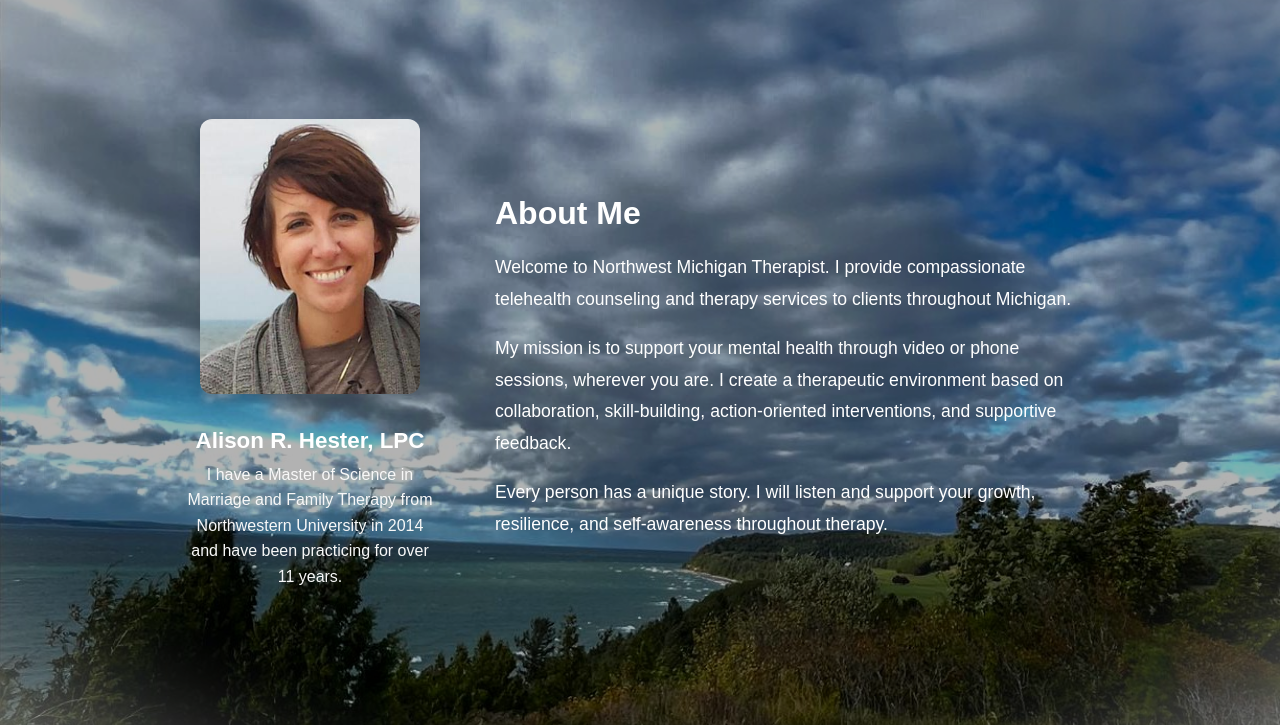
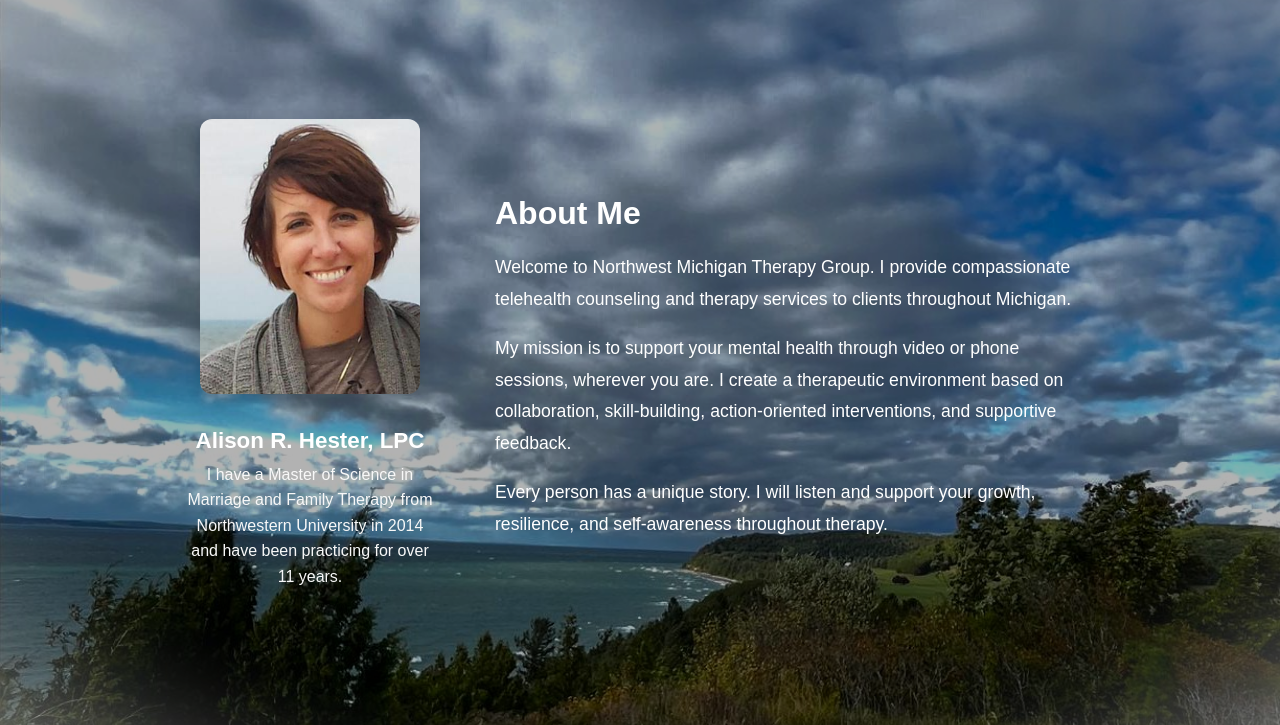
Before and after one commit to BallansByte/Ali-Site, a Flask app: page / in a window 1280 px wide. Shown: the part 2522-3247 px from the top of the page. Run offline with Flask 3, Linux system fonts and the light colour scheme.

Commit message:
Updated the first line of the About Paragraph. Changed "Therapist" to "Therapy Group"

```diff
--- a/templates/base.html
+++ b/templates/base.html
@@ -104,7 +104,7 @@
     <div class="about-right">
       <h2>About Me</h2>
       <p>
-        Welcome to Northwest Michigan Therapist. I provide compassionate telehealth counseling and therapy services to clients throughout Michigan.
+        Welcome to Northwest Michigan Therapy Group. I provide compassionate telehealth counseling and therapy services to clients throughout Michigan.
       </p>
       <p>
         My mission is to support your mental health through video or phone sessions, wherever you are. I create a therapeutic environment based on collaboration, skill-building, action-oriented interventions, and supportive feedback.
```
